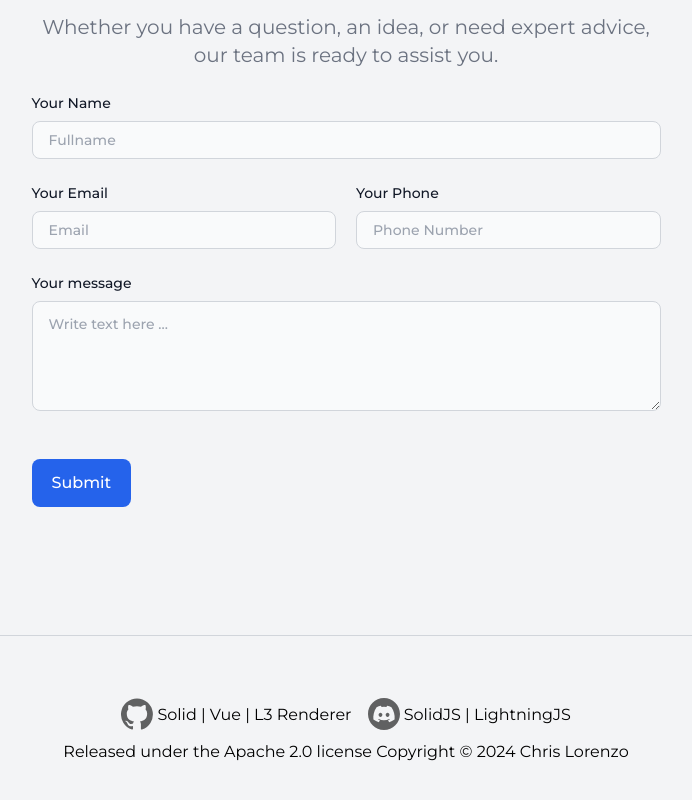
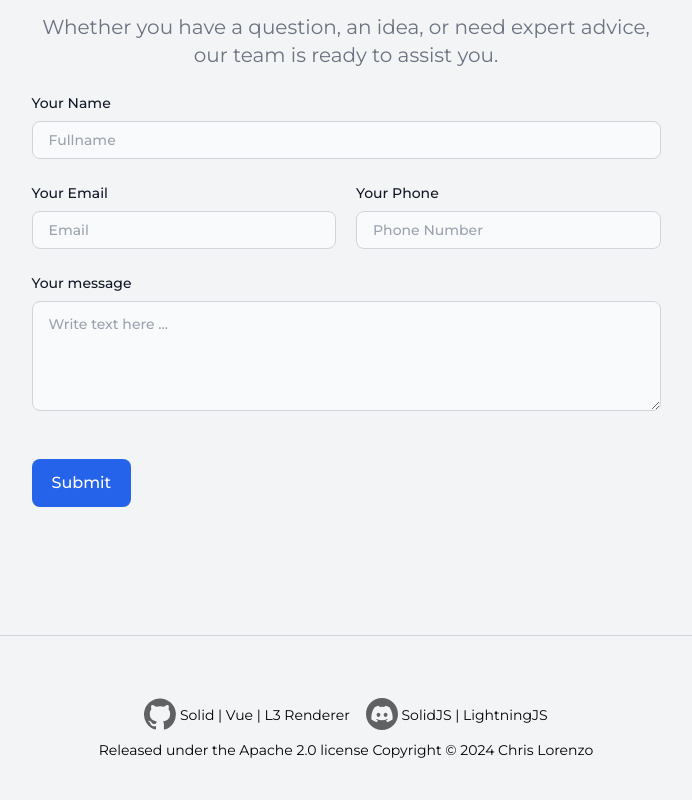
Before and after one commit to lightning-tv/lightningtv.dev, a website: page docs/index.html in a window 1280 px wide. Shown: the part 3328-4128 px from the top of the page, without its empty margins (294-986 px from the left). Drawn offline with Linux system fonts and the light colour scheme.

Commit message:
minor mobile fixes

```diff
--- a/docs/index.html
+++ b/docs/index.html
@@ -64,7 +64,7 @@
               alt="Lightning TV Logo"
               class="inline w-10 lg:w-16 aspect-square"
             />
-            <span class="relative top-1 md:text-2xl text-black"
+            <span class="relative md:top-1 md:text-2xl text-black"
               >Lightning TV</span
             >
           </a>
@@ -579,7 +579,7 @@
     <footer
       class="flex flex-col justify-center border-t border-gray-300 items-center px-6 py-16 max-md:px-5 max-md:max-w-full"
     >
-      <ul class="lg:flex items-center h-8 mb-2">
+      <ul class="flex items-center h-8 mb-2 text-sm">
         <li class="mx-2">
           <span
               class="sr-only">GitHub</span><svg viewBox="0 0 24 24" class="-mt-1 h-8 inline transition opacity-60">
@@ -601,7 +601,7 @@
             <a rel="noopener" target="_blank" href="https://discord.com/invite/solidjs">SolidJS</a> | <a rel="noopener" target="_blank" href="https://discord.com/invite/Mpj4HjHyh8">LightningJS</a>
         </li>
       </ul>
-        <p>Released under the Apache 2.0 license Copyright © 2024 Chris Lorenzo</p>
+        <p class="text-center text-sm w-8/12">Released under the Apache 2.0 license Copyright © 2024 Chris Lorenzo</p>
     </footer>
   </body>
 </html>
```
Also changed, not shown: docs/output.css.
